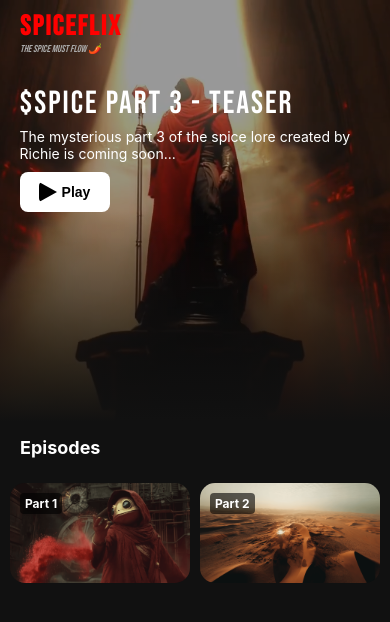
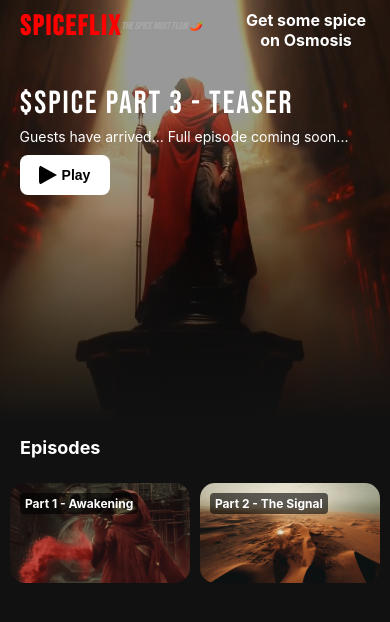
Before and after one commit to CosmosWorms/spiceflix, a React (Create React App) app: page / in a window 390 px wide. Shown: the top 622 px of the page. Built offline with nearby package versions, Linux system fonts and the light colour scheme.

Commit message:
Link to x+link to osmosis

```diff
--- a/src/App.css
+++ b/src/App.css
@@ -25,6 +25,11 @@ body {
   left: 0;
   width: 100%;
   z-index: 1000; /* Ensures the navbar is above other content */
+  box-sizing: border-box; /* Prevent overflowing */
+}
+.spice-link {
+  margin-left: auto; /* Pushes the link to the far right */
+  padding-bottom:10px;
 }
 
 .logo {
@@ -34,6 +39,7 @@ body {
   letter-spacing: 2px;
   font-weight: bold;
   margin: 0;
+
 }
 .tagline {
   font-size: 12px; /* Smaller font size */
@@ -182,7 +188,7 @@ body {
 }
 
 /* Modal */
-/* Modal Overlay - Transition */
+/* Modal Container */
 .modal {
   position: fixed;
   top: 0;
@@ -193,46 +199,49 @@ body {
   display: flex;
   align-items: center;
   justify-content: center;
-  z-index: 10;
-  opacity: 0; /* Start invisible */
-  visibility: hidden; /* Hidden by default */
-  transition: opacity 0.8s ease, visibility 0.8s ease;
+  z-index: 1000;
+  opacity: 0; /* Start hidden */
+  visibility: hidden; /* Start not visible */
+  transition: opacity 0.5s ease-out, visibility 0.5s ease-out;
 }
 
-/* Modal Content - Scale Animation */
+/* Show Modal */
+.modal.show {
+  opacity: 1; /* Fade in */
+  visibility: visible; /* Make visible */
+}
+
+/* Modal Content */
 .modal-content {
   background: #222;
   padding: 20px;
   border-radius: 10px;
   width: 60%;
   max-width: 800px;
-  transform: scale(0.8); /* Start slightly smaller */
-  opacity: 0; /* Start invisible */
-  transition: transform 0.8s ease, opacity 0.8s ease; /* Smooth transition */
+  transform: scale(0.9); /* Start slightly zoomed out */
+  opacity: 0;
+  transition: transform 0.5s ease-out, opacity 0.5s ease-out;
 }
 
-/* Modal Visible State */
-.modal.show {
-  opacity: 1;
-  visibility: visible;
-}
-
+/* Animate Modal Content */
 .modal.show .modal-content {
-  transform: scale(1); /* Smoothly scale to normal size */
+  transform: scale(1); /* Scale to normal */
   opacity: 1; /* Fade in */
 }
 
 
+/* Close Button */
 .close-modal {
   position: absolute;
   top: 10px;
   right: 10px;
   background: none;
-  color: #fff;
+  color: white;
   border: none;
   font-size: 24px;
   cursor: pointer;
 }
+
 
 .modal-video {
   width: 100%;
@@ -246,18 +255,20 @@ body {
 
 .modal-details h2 {
   margin: 10px 0;
+  font-size: 22px;
 }
 
-.modal-details .modal-stats {
-  font-size: 14px;
-  color: #bbb;
+.modal-details p {
+  font-size: 16px;
+  color: #ddd;
 }
+
 
 /* Responsive Design for Mobile */
 @media screen and (max-width: 768px) {
   /* Navbar */
   .navbar {
-    flex-direction: column; /* Stack logo and tagline vertically */
+    flex-direction: row; /* Stack logo and tagline vertically */
     padding: 10px 20px;
     align-items: flex-start; /* Align everything to the left */
   }
@@ -267,7 +278,13 @@ body {
   }
 
   .tagline {
+    padding-top:10px;
     font-size: 10px;
+    margin-right:40px;
+  }
+
+  .spicelink a{
+    font-size: 10px; /* Adjust link size for mobile */
   }
 
   /* Hero Section */
--- a/src/App.js
+++ b/src/App.js
@@ -18,16 +18,18 @@ function App() {
   const videos = [
     {
       id: 1,
-      title: "Part 1",
-      description: "$ SPICE : AWAKENING. The wonderful part 1 of the spice lore created by Richie...",
+      title: "Part 1 - Awakening",
+      descriptionLine1: "$ SPICE : AWAKENING",
+      descriptionLine2: "The time is near, we have been preparing...",
       videoSrc: "/videos/part1.mp4",
       placeholderSrc: "/images/part1-placeholder.png",
       postUrl: "https://x.com/richieblasco/status/1860543660791857578",
     },
     {
       id: 2,
-      title: "Part 2",
-      description: "$ SPICE : THE SIGNAL. The wonderful part 2 of the spice lore created by Richie...",
+      title: "Part 2 - The Signal",
+      descriptionLine1: "$ SPICE : THE SIGNAL",
+      descriptionLine2:  "Many cheeks were clenched for this moment...",
       videoSrc: "/videos/part2.mp4",
       placeholderSrc: "/images/part2-placeholder.png",
       postUrl: "https://x.com/richieblasco/status/1862992510261526682",
@@ -35,7 +37,8 @@ function App() {
     {
       id: 3,
       title: "Part 3 - Teaser",
-      description: "The mysterious part 3 of the spice lore created by Richie is coming soon...",
+      descriptionLine1: "Full episode coming soon...",
+      descriptionLine2: "Guests have arrived...",
       videoSrc: "/teasers/part3teaser.mp4",
       placeholderSrc: "/teasers/part3-teaser-placeholder.png",
       postUrl: "https://x.com/richieblasco/status/1868832935388103078",
@@ -58,7 +61,29 @@ function App() {
       {/* Navbar */}
       <header className="navbar">
         <div className="logo" style={{ fontFamily: "Bebas Neue" }}>SPICEFLIX</div>
-        <div className="tagline" style={{ fontFamily: "Bebas Neue" }}>The SPICE must flow 🌶️</div>
+        <div className="tagline" style={{ fontFamily: "Bebas Neue" }}><a href="https://x.com/spiceoncosmos" /* Replace with your desired link URL */
+    target="_blank"
+    rel="noopener noreferrer"
+    title="Spice on X"
+
+    style={{ textDecoration: "none", color: "inherit", cursor: "pointer" }}>The SPICE must flow 🌶️</a></div>
+    <div className="spice-link">
+    <a
+      href="https://app.osmosis.zone/?to=SPICE&sellOpen=false&buyOpen=false" // Replace with your desired link URL
+      target="_blank"
+      rel="noopener noreferrer"
+      title="Trade on Osmosis"
+      style={{
+        textDecoration: "none",
+        color: "white",
+        fontWeight: "bold",
+        fontSize: "16px",
+        cursor: "pointer",
+      }}
+    >
+      Get some spice on Osmosis
+    </a>
+  </div>
       </header>
 
       {/* Hero Section */}
@@ -73,7 +98,7 @@ function App() {
           <div className="hero-text">
             <h1 className="hero-title">$SPICE PART 3 - TEASER</h1>
             <p className="hero-description">
-              The mysterious part 3 of the spice lore created by Richie is coming soon...
+            Guests have arrived... Full episode coming soon...
             </p>
             <div className="hero-buttons">
             <button className="play-button" onClick={() => openModal(videos[2])}>
@@ -127,7 +152,8 @@ function App() {
       ></video>
       <div className="modal-details">
         <h2>{modalData.title}</h2>
-        <p>{modalData.description}</p>
+        <p>{modalData.descriptionLine1}</p>
+        <p>{modalData.descriptionLine2}</p>
         <p>
           <a
             href={modalData.postUrl}
```
